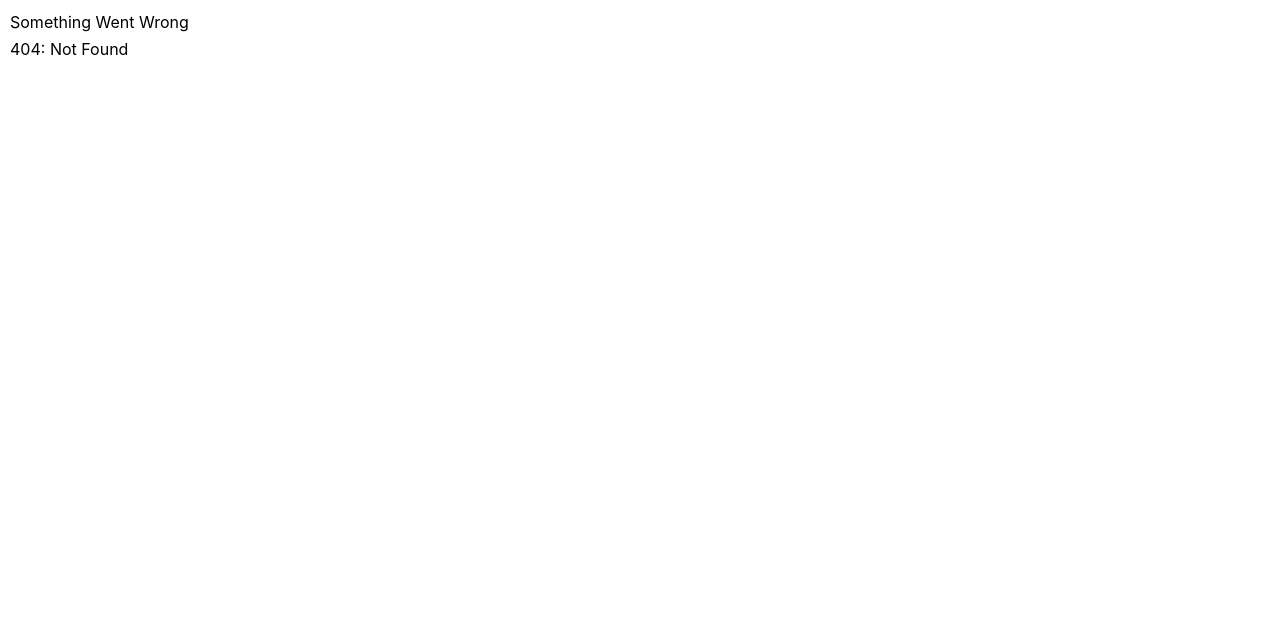
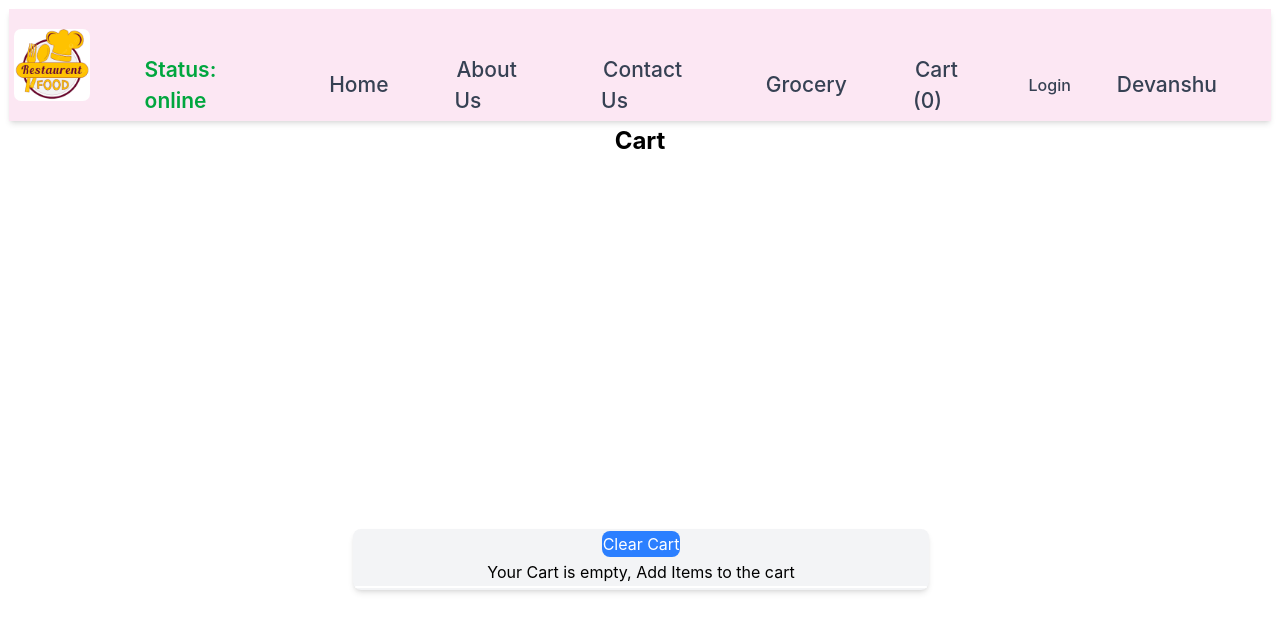
Before and after one commit to Devanshu-11/Reactjs, a React (Vite) app in the folder vite-project/: page /cart in a window 1280 px wide. Before the commit this address had no page. Shown: the top 632 px of the page. Built offline with nearby package versions, Linux system fonts and the light colour scheme.

Commit message:
About Redux Toolkit

```diff
--- a/vite-project/package.json
+++ b/vite-project/package.json
@@ -10,8 +10,10 @@
     "preview": "vite preview"
   },
   "dependencies": {
+    "@reduxjs/toolkit": "^2.11.2",
     "react": "^19.2.0",
     "react-dom": "^19.2.0",
+    "react-redux": "^9.2.0",
     "react-router-dom": "^7.13.0"
   },
   "devDependencies": {
--- a/vite-project/src/App.jsx
+++ b/vite-project/src/App.jsx
@@ -1,6 +1,7 @@
 import { createBrowserRouter,Outlet } from 'react-router-dom';
 import { lazy,Suspense, useEffect, useState } from 'react';
 import { useContext } from 'react';
+import { Provider } from 'react-redux';
 import './App.css';
 import Header from './Header.jsx';
 import Body from './Body.jsx';
@@ -11,6 +12,13 @@ import RestaurantMenu from './RestaurantMenu.jsx';
 // import Grocery from './Grocery.jsx';
 import Shimmer from './Shimmer.jsx';
 import UserContext from './utils/UserContext.jsx';
+import appStore from './utils/appStore.jsx';
+import Cart from './Cart.jsx';
+
+// Redux Toolkit-
+// Redux is needed to manage global state across an app in a predictable and centralized way
+// We dispatch an action. Redux receives that action and passes it to the reducer. The reducer then updates the global state
+// Selector-It is used to read the specific data from the global state and this phenomenon is known as subscribing to the store
 
 function App(){
     const [userName, setUserName]=useState();
@@ -18,13 +26,14 @@ function App(){
     // useEffect hook
     useEffect(()=>{
         const data={
-            name: "Namaste React",
+            name: "Devanshu",
         }
 
         setUserName(data.name);
     },[]);
 
     return(
+        <Provider store={appStore}>
             <UserContext.Provider value={{loggedInUser: userName, setUserName}}>
                 <div className="app">
 
@@ -37,11 +46,11 @@ function App(){
                     {/* <Body /> */}
                 </div>
             </UserContext.Provider>
+        </Provider>
     )
 }
 
 const Grocery=lazy(()=>import("./Grocery.jsx"));
-
 export const appRouter=createBrowserRouter([
     {
         path:"/",
@@ -49,7 +58,7 @@ export const appRouter=createBrowserRouter([
         children:[
             {
                 path:"/",
-                element:<Body />
+                element:<Body />,
             },
             {
                 path:"/about",
@@ -65,11 +74,15 @@ export const appRouter=createBrowserRouter([
             },
             {
                 path:"/restaurants/:resId",
-                element:<RestaurantMenu />
+                element:<RestaurantMenu />,
 
+            },
+            {
+                path:"/cart",
+                element:<Cart />,
             }
         ],
-        errorElement:<Error />
+        errorElement:<Error />,
     },
 ]);
 
--- /dev/null
+++ b/vite-project/src/Cart.jsx
@@ -0,0 +1,32 @@
+import React from "react";
+import { useSelector } from "react-redux";
+import { useDispatch } from 'react-redux';
+import ItemList from "./ItemList";
+import { clearCart } from "./utils/cartSlice";
+
+const Cart=()=>{
+    //
+    const cartItems=useSelector((store)=>store.cart.items);
+    const dispatch=useDispatch();
+
+    const handleClearCart=()=>{
+        dispatch(clearCart());
+    }
+
+    return(
+        <div className="text-center m-10 p-10">
+            <h1 className="text-2xl font-bold mb-6">Cart</h1>
+            <div className="flex justify-center items-center min-h-screen w-full">
+                <div className="max-w-xl w-full bg-gray-100 p-6 rounded-lg shadow-md">
+                    <button className="mb-4 px-5 py-2 bg-blue-500 text-white rounded-lg hover:bg-blue-600 cursor-pointer transition duration-200" onClick={handleClearCart}>
+                        Clear Cart
+                    </button>
+                    {cartItems.length===0&&<h1>Your Cart is empty, Add Items to the cart</h1>}
+                    <ItemList items={cartItems} />
+                </div>
+            </div>
+        </div>
+    )
+};
+
+export default Cart;
--- a/vite-project/src/Header.jsx
+++ b/vite-project/src/Header.jsx
@@ -1,5 +1,6 @@
 import { Link } from 'react-router-dom';
 import { useState,useEffect, useContext } from 'react';
+import { useSelector } from 'react-redux';
 import logoImage from '../restaurantLogo.png';
 import useOnlineStatus from './utils/useOnlineStatus.jsx';
 import UserContext from './utils/UserContext.jsx';
@@ -12,6 +13,9 @@ function Header(){
 
     // getting the user context data
     const {loggedInUser}=useContext(UserContext);
+
+    // Selector-It is nothing but hook in react, subscribing to the store using selector
+    const cartItems=useSelector((store)=>store.cart.items);
 
     // useEffect hooks
     // if does not have dependency array, it will render every time, my component gets render
@@ -55,7 +59,9 @@ function Header(){
                         <Link to='/grocery'>Grocery</Link>
                     </li>
 
-                    <li className='hover:text-pink-600 cursor-pointer'>Cart</li>
+                    <li className='hover:text-pink-600 cursor-pointer'>
+                        <Link to='/cart'>Cart ({cartItems.length})</Link>
+                    </li>
 
                     <button className='text-gray-700 hover:text-pink-600 cursor-pointer text-base px-1 py-0.5' onClick={()=>{btnNameReact==='Login'?setBtnNameReact('Logout'): setBtnNameReact('Login')}}>{btnNameReact}</button>
 
--- a/vite-project/src/ItemList.jsx
+++ b/vite-project/src/ItemList.jsx
@@ -1,7 +1,15 @@
-import {CDN_URL} from './utils/constants.jsx';
+import { useDispatch } from 'react-redux';
+import { CDN_URL } from './utils/constants.jsx';
+import { addItem } from './utils/cartSlice.jsx';
 
 const ItemList=({items, dummy})=>{
     console.log(dummy);
+    const dispatch=useDispatch();
+
+    const handleAddItem=(item)=>{
+        // dispatch an action
+        dispatch(addItem(item));
+    };
 
     return(
         <div className='bg-white rounded-xl shadow-md'>
@@ -9,7 +17,7 @@ const ItemList=({items, dummy})=>{
                 <div key={item?.card?.info?.id} className="p-5 m-4 border-b border-gray-100 flex items-start gap-4 ">
                     <div>
                         <img src={CDN_URL+ item?.card?.info?.imageId} className='w-24 h-24 object-cover rounded-lg shadow-sm'></img>
-                        <button className='mt-3 px-4 py-1.5 bg-green-500 text-white text-sm font-semibold rounded-lg shadow-sm hover:cursor-pointer'>Add +</button>
+                        <button className='mt-3 px-4 py-1.5 bg-green-500 text-white text-sm font-semibold rounded-lg shadow-sm hover:cursor-pointer' onClick={()=>handleAddItem(item)}>Add +</button>
                     </div>
 
                     <div className='flex flex-col'>
--- /dev/null
+++ b/vite-project/src/utils/appStore.jsx
@@ -0,0 +1,11 @@
+import { configureStore } from "@reduxjs/toolkit";
+import cartReducer from './cartSlice.jsx';
+
+// It is used to create the Redux store and inside it,we will add slices to it
+const appStore=configureStore({
+    reducer:{
+        cart:cartReducer
+    }
+});
+
+export default appStore;
--- /dev/null
+++ b/vite-project/src/utils/cartSlice.jsx
@@ -0,0 +1,24 @@
+import { createSlice } from "@reduxjs/toolkit";
+
+// Slice is basically a way in which we organize redux state and logic in one place
+const cartSlice=createSlice({
+    name:'cart',
+    initialState:{
+        items:[],
+    },
+    reducers:{
+        addItem:(state,action)=>{
+            // Mutating the state over here
+            state.items.push(action.payload);
+        },
+        removeItem:(state,action)=>{
+            state.items.pop();
+        },
+        clearCart:(state,action)=>{
+            state.items.length=0;
+        }
+    }
+});
+
+export const {addItem,removeItem,clearCart}=cartSlice.actions;
+export default cartSlice.reducer;
```
Also changed, not shown: 1 other file (tests, documents, lock files or other folders). Lines whose indentation alone changed are shown as unchanged.
